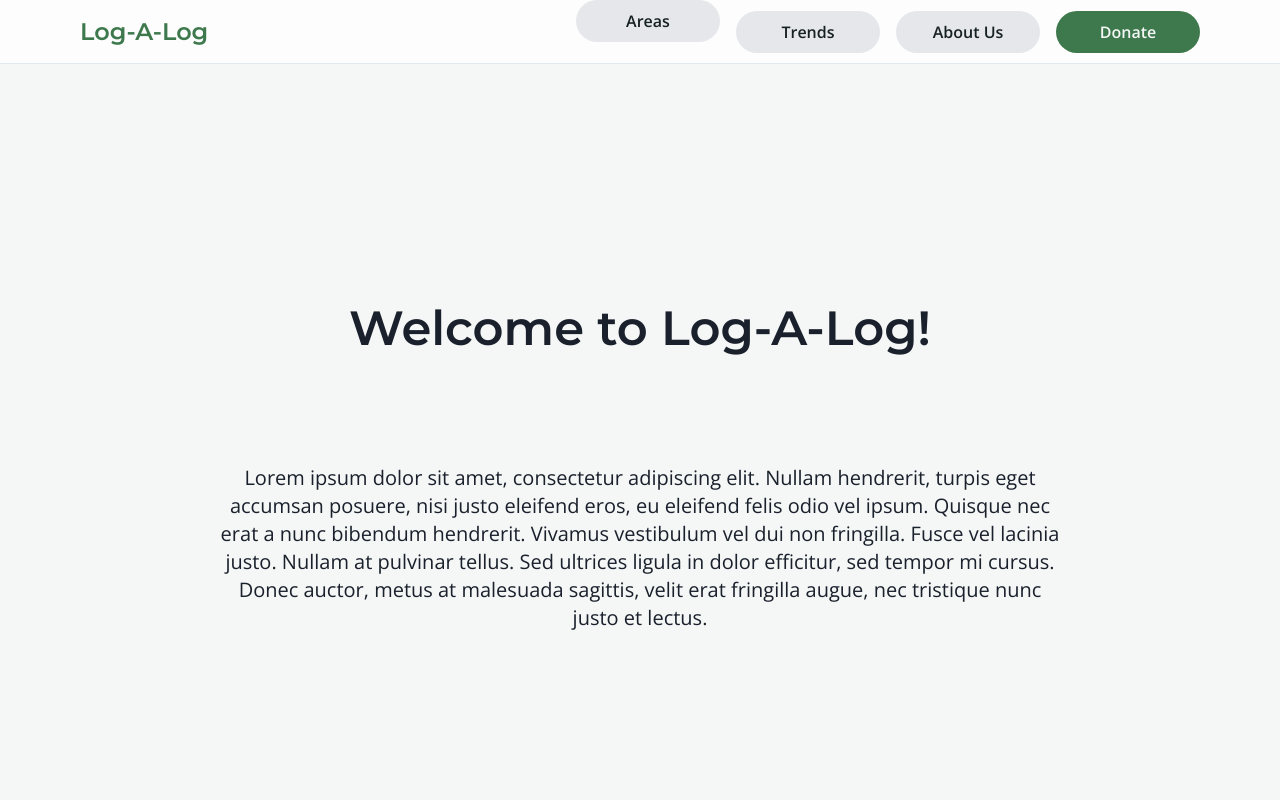
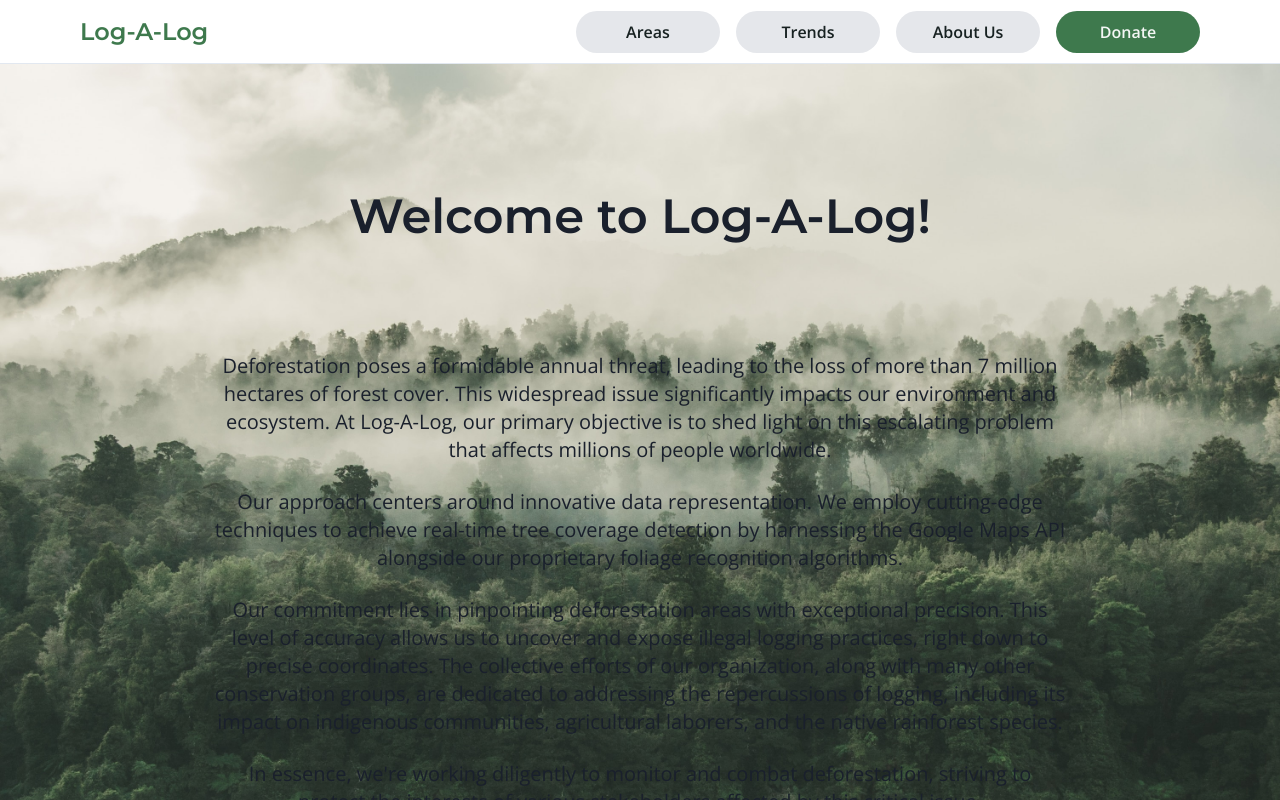
Before and after one commit to spudbracketspud/GreatUniHack2023, a Next.js app in the folder frontend/: page / in a window 1280 px wide. Built offline with nearby package versions, Linux system fonts and the light colour scheme.

Commit message:
fixed homepage text (background doesn't work)

```diff
--- a/frontend/src/components/container.tsx
+++ b/frontend/src/components/container.tsx
@@ -1,7 +1,7 @@
 
 const Container = ({ children }: any) => {
   return(
-    <div className="mt-16 bg-seasalt w-full h-full">
+    <div className="mt-16 bg-seasalt w-full h-full overflow-auto">
       {children}
     </div>
   );
--- a/frontend/src/components/navbar.tsx
+++ b/frontend/src/components/navbar.tsx
@@ -24,21 +24,15 @@ const NavBarButton: React.FC<ButtonProps> = (props) => {
 
 function NavBar() {
   return (
-    <div className="fixed w-full z-50 font-display justify-between text-cultured h-16 flex flex-row flex-wrap border-b-[1px] bg-white bg-opacity-80">
-      {/* Add the bg-opacity-80 class to make the background opaque */}
+    <div className="fixed w-full z-50 font-display justify-between text-cultured h-16 flex flex-row flex-wrap border-b-[1px] bg-white">
       <Link href="/" className="mt-auto mb-auto pl-20 pr-8">
         <h1 className="mt-auto mb-auto text-2xl font-display font-semibold text-jade">Log-A-Log</h1>
       </Link>
 
       <div className="flex flex-row flex-wrap pl-8 pr-20 space-x-4">
         {/* TODO add urls */}
-        <Link href="/areas">
-          <a>
-            <NavBarButton value="Areas" url="/areas" />
-          </a>
-        </Link>
+        <NavBarButton value="Areas" url="/areas" />
         <NavBarButton value="Trends" url="/" />
-
         <NavBarButton value="About Us" url="/" />
         <NavBarButton value="Donate" url="/" accent={true} />
       </div>
--- a/frontend/src/pages/areas.tsx
+++ b/frontend/src/pages/areas.tsx
@@ -36,11 +36,11 @@ function AreasPage() {
     <div className="flex flex-col items-center">
       <NavBar />
       <Container>
-        <div className="grid grid-cols-1 gap-10">
+        <div className="flex flex-col space-y-16 pt-24 pb-28 ml-32 mr-32">
           {rainforestImages.map((image, index) => (
             <Link href={image.link} key={index}>
-              <a>
-                <div className="rounded-lg overflow-hidden transition-transform transform hover:scale-105 p-4 w-4/5 mx-auto relative">
+              {/* <a> */}
+                <div className="rounded-lg overflow-hidden transition-transform transform hover:scale-105 p-4 w-4/5 mx-auto relative duration-200">
                   <div style={{ paddingTop: '25%' }}> {/* Set the padding-top to 25% */}
                     <img
                       src={image.src}
@@ -52,7 +52,7 @@ function AreasPage() {
                     <p className="mt-auto mb-auto text-2xl font-display font-semibold text-white p-2 relative inline-block">{image.text}</p>
                   </div>
                 </div>
-              </a>
+              {/* </a> */}
             </Link>
           ))}
         </div>
--- a/frontend/src/pages/index.tsx
+++ b/frontend/src/pages/index.tsx
@@ -7,11 +7,19 @@ function Homepage() {
     <div className="fixed h-full w-full min-h-screen bg-seasalt">
       <NavBar />
       <Container>
-        <div className="flex flex-col space-y-28 text-center">
-          <h1 className="pt-1/3 font-display text-5xl font-semibold mt-60">Welcome to Log-A-Log!</h1>
+        <div className="flex flex-col space-y-16 text-center overflow-auto h-full bg-forest-homepage bg-cover bg-center">
+          <h1 className="pt-1/3 font-display text-5xl font-semibold mt-32">Welcome to Log-A-Log!</h1>
 
-          {/* TODO add text here */}
-          <h2 className="font-body text-xl w-2/3 m-auto">Lorem ipsum dolor sit amet, consectetur adipiscing elit. Nullam hendrerit, turpis eget accumsan posuere, nisi justo eleifend eros, eu eleifend felis odio vel ipsum. Quisque nec erat a nunc bibendum hendrerit. Vivamus vestibulum vel dui non fringilla. Fusce vel lacinia justo. Nullam at pulvinar tellus. Sed ultrices ligula in dolor efficitur, sed tempor mi cursus. Donec auctor, metus at malesuada sagittis, velit erat fringilla augue, nec tristique nunc justo et lectus.</h2>
+          <div className="flex flex-col space-y-6 overflow-scroll pb-40 mb-20 pt-12 h-full">
+            <p className="font-body text-xl w-2/3 m-auto">Deforestation poses a formidable annual threat, leading to the loss of more than 7 million hectares of forest cover. This widespread issue significantly impacts our environment and ecosystem. At Log-A-Log, our primary objective is to shed light on this escalating problem that affects millions of people worldwide.</p>
+
+            <p className="font-body text-xl w-2/3 m-auto">Our approach centers around innovative data representation. We employ cutting-edge techniques to achieve real-time tree coverage detection by harnessing the Google Maps API alongside our proprietary foliage recognition algorithms.</p>
+
+            <p className="font-body text-xl w-2/3 m-auto">Our commitment lies in pinpointing deforestation areas with exceptional precision. This level of accuracy allows us to uncover and expose illegal logging practices, right down to precise coordinates. The collective efforts of our organization, along with many other conservation groups, are dedicated to addressing the repercussions of logging, including its impact on indigenous communities, agricultural laborers, and the native rainforest species.</p>
+
+            <p className="font-body text-xl w-2/3 m-auto">In essence, we're working diligently to monitor and combat deforestation, striving to protect the interests of various stakeholders affected by this critical issue.</p>
+          </div>
+
         </div>
       </Container>
     </div>
--- a/frontend/tailwind.config.js
+++ b/frontend/tailwind.config.js
@@ -17,6 +17,9 @@ module.exports = {
         rosybrown: '#B08285',
         eerieblack: '#172121',
       },
+      backgroundImage: {
+        'forest-homepage': "url('/public/forest_background_home.jpg')",
+      }
     },
   },
   plugins: [],
```
Also changed, not shown: frontend/public/forest_background_home.jpg (added).
